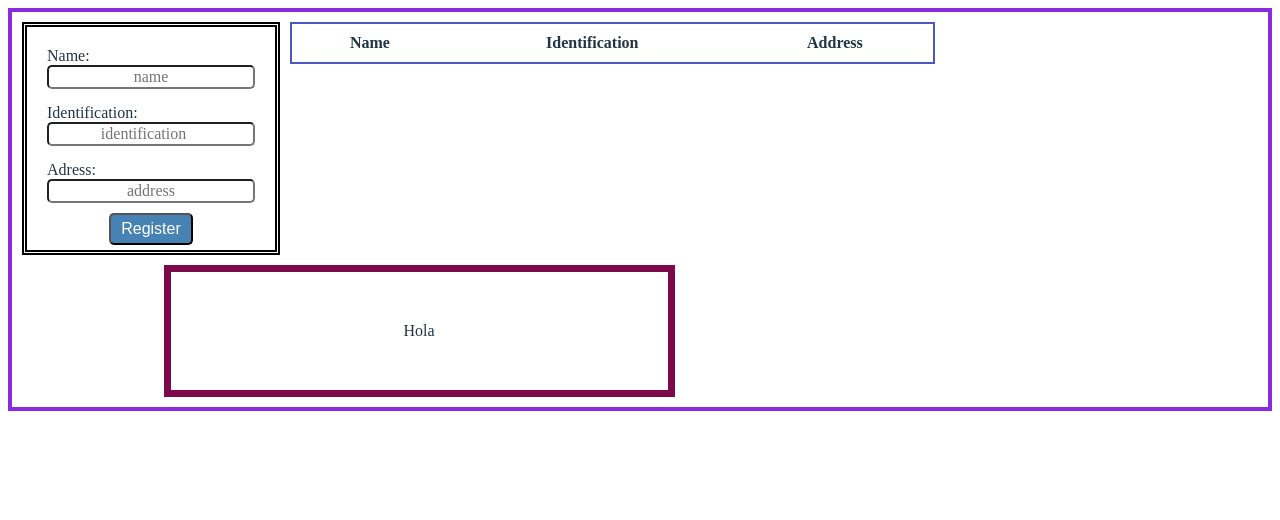
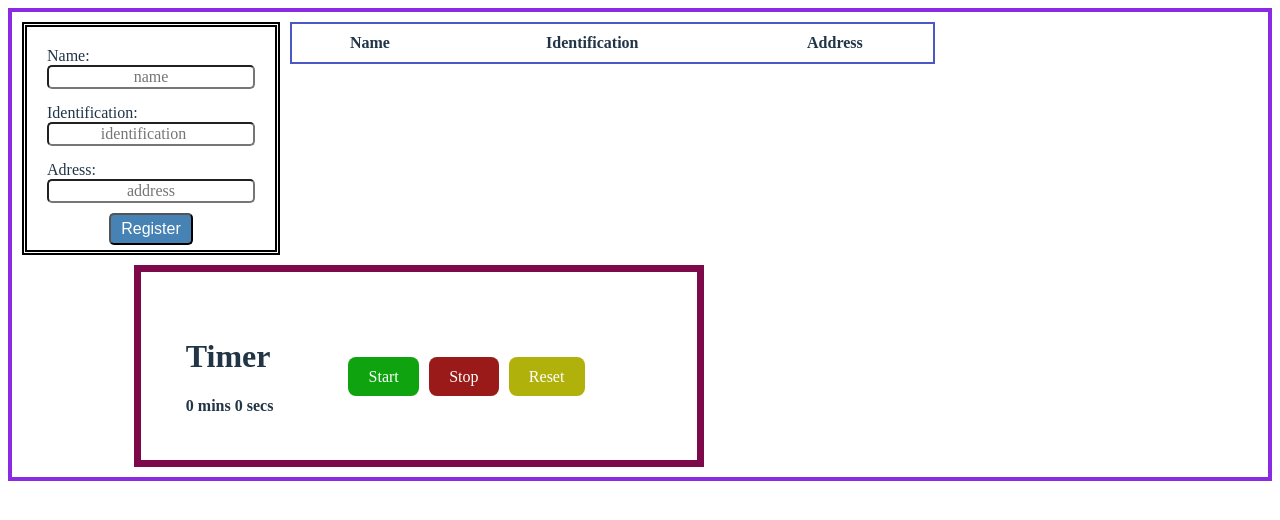
Before and after one commit to angela-001-g/ReactCh-, a React (Vite) app in the folder ReactCh/: page / in a window 1280 px wide. Shown: the top 520 px of the page. Built offline with nearby package versions, Linux system fonts and the light colour scheme.

Commit message:
finalizando estilos

```diff
--- a/ReactCh/src/components/Timer.jsx
+++ b/ReactCh/src/components/Timer.jsx
@@ -3,7 +3,17 @@ import "../styles/timer.css";
 function Timer() {
   return (
     <>
-      <div className="divTimer">Hola</div>
+      <div className="divTimer">
+        <div className="divLetters">
+          <h1>Timer</h1>
+          <b>0 mins 0 secs</b>
+        </div>
+        <div className="divButtons">
+          <button className="butStart">Start</button>
+          <button className="butStop">Stop</button>
+          <button className="butReset">Reset</button>
+        </div>
+      </div>
     </>
   );
 }
--- a/ReactCh/src/styles/timer.css
+++ b/ReactCh/src/styles/timer.css
@@ -1,9 +1,31 @@
 .divTimer{
     border: 7px solid rgb(125, 8, 74);
-    padding: 50px;
+    padding: 40px;
     margin: auto;
     position: relative;
     display: flex;
-    justify-content: center;
-    width: 50%;
+    width: 60%;
+    content:inherit  ;
 }
+
+.divLetters{
+   padding: 5px;
+}
+
+.divButtons{
+    margin-left: 70px;
+    margin-top: 35px;
+}
+
+.butStart{
+    background-color: rgb(15, 163, 15);
+}
+
+.butStop{
+    background-color: rgb(154, 26, 26);
+    margin: 10px;
+}
+
+.butReset{
+    background-color: rgb(177, 177, 11);
+}
```
